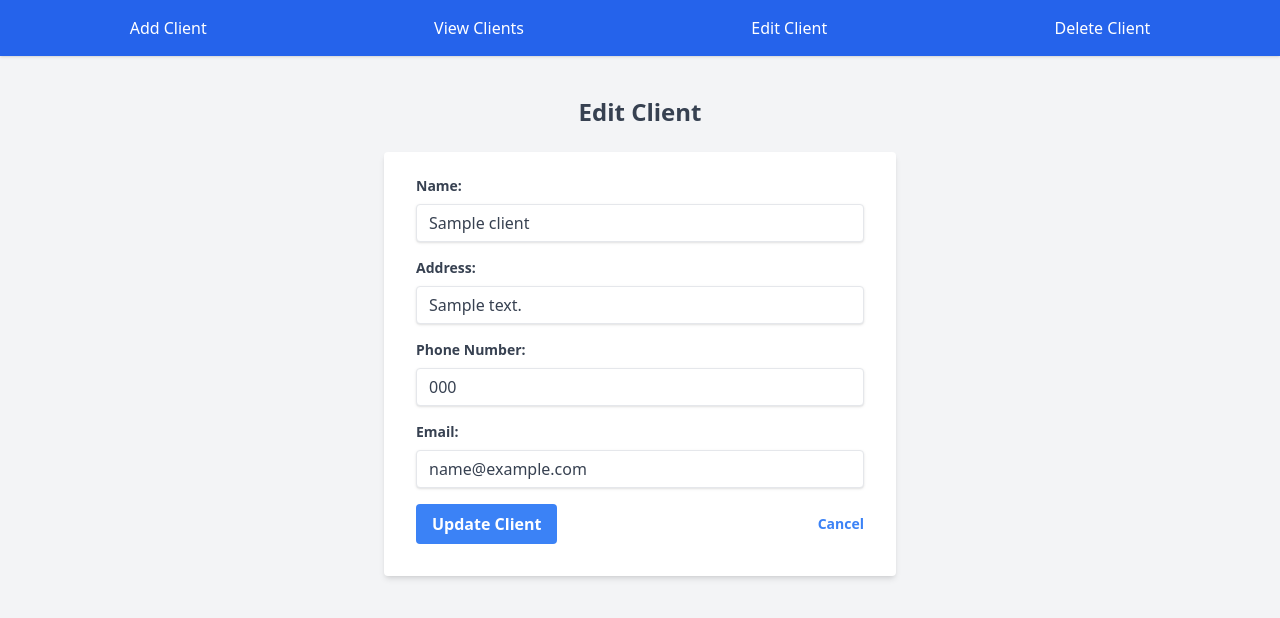
After one commit to ridachaanoun/gestion-de-location-de-voitures, a PHP site: page /edit_client.php?id=1 in a window 1280 px wide. The commit adds this page. Shown: the top 618 px of the page. Run offline with PHP 8.4, Linux system fonts and the light colour scheme; tables that the repository leaves empty or names only in its code hold one stand-in row (values such as "Sample post"); some libraries are stand-ins or nearby versions.

Commit message:
Implement edit client functionality with form

```diff
--- /dev/null
+++ b/edit_client.php
@@ -0,0 +1,100 @@
+<?php
+include 'db_connection.php'; // Include database connection
+
+// Check if 'id' is passed in the URL
+if (isset($_GET['id'])) {
+    $clientId = $_GET['id'];
+
+    // Fetch the client details from the database based on the provided id
+    $sql = "SELECT * FROM Clients WHERE id = $clientId";
+    $result = $conn->query($sql);
+
+    if ($result->num_rows > 0) {
+        // Get the client data
+        $client = $result->fetch_assoc();
+    } else {
+        echo "Client not found.";
+        exit;
+    }
+} else {
+    echo "Client ID is missing.";
+    exit;
+}
+
+// Update client details if the form is submitted
+if ($_SERVER['REQUEST_METHOD'] == 'POST') {
+    $name = $_POST['name'];
+    $address = $_POST['address'];
+    $phone_number = $_POST['phone_number'];
+    $email = $_POST['email'];
+
+    // Simple update query
+    $updateSql = "UPDATE Clients SET name = '$name', address = '$address', phone_number = '$phone_number', email = '$email' WHERE id = $clientId";
+
+    if ($conn->query($updateSql) === TRUE) {
+        echo "Client updated successfully!";
+        header("Location: view_clients.php"); // Redirect to the clients list page
+        exit;
+    } else {
+        echo "Error updating client: " . $conn->error;
+    }
+}
+
+$conn->close();
+?>
+
+<!DOCTYPE html>
+<html lang="en">
+<head>
+    <meta charset="UTF-8">
+    <meta name="viewport" content="width=device-width, initial-scale=1.0">
+    <title>Edit Client</title>
+    <script src="https://cdn.tailwindcss.com"></script>
+</head>
+<body class="bg-gray-100">
+
+    <!-- Navbar Section -->
+    <nav class="bg-blue-600 text-white p-4 shadow">
+        <ul class="flex justify-around">
+            <li><a href="add_client_form.php" class="hover:text-gray-200">Add Client</a></li>
+            <li><a href="view_clients.php" class="hover:text-gray-200">View Clients</a></li>
+            <li><a href="edit_client.php" class="hover:text-gray-200">Edit Client</a></li>
+            <li><a href="delete_client.php" class="hover:text-gray-200">Delete Client</a></li>
+        </ul>
+    </nav>
+
+    <!-- Edit Client Content -->
+    <div class="container mx-auto mt-10">
+        <h1 class="text-2xl font-bold text-gray-700 text-center mb-6">Edit Client</h1>
+
+        <!-- Client Edit Form -->
+        <form action="edit_client.php?id=<?php echo $clientId; ?>" method="POST" class="bg-white shadow-md rounded px-8 pt-6 pb-8 mb-4 max-w-lg mx-auto">
+            <div class="mb-4">
+                <label for="name" class="block text-gray-700 text-sm font-bold mb-2">Name:</label>
+                <input type="text" id="name" name="name" value="<?php echo $client['name']; ?>" required class="shadow appearance-none border rounded w-full py-2 px-3 text-gray-700 leading-tight focus:outline-none focus:shadow-outline">
+            </div>
+
+            <div class="mb-4">
+                <label for="address" class="block text-gray-700 text-sm font-bold mb-2">Address:</label>
+                <input type="text" id="address" name="address" value="<?php echo $client['address']; ?>" required class="shadow appearance-none border rounded w-full py-2 px-3 text-gray-700 leading-tight focus:outline-none focus:shadow-outline">
+            </div>
+
+            <div class="mb-4">
+                <label for="phone_number" class="block text-gray-700 text-sm font-bold mb-2">Phone Number:</label>
+                <input type="text" id="phone_number" name="phone_number" value="<?php echo $client['phone_number']; ?>" required class="shadow appearance-none border rounded w-full py-2 px-3 text-gray-700 leading-tight focus:outline-none focus:shadow-outline">
+            </div>
+
+            <div class="mb-4">
+                <label for="email" class="block text-gray-700 text-sm font-bold mb-2">Email:</label>
+                <input type="email" id="email" name="email" value="<?php echo $client['email']; ?>" required class="shadow appearance-none border rounded w-full py-2 px-3 text-gray-700 leading-tight focus:outline-none focus:shadow-outline">
+            </div>
+
+            <div class="flex items-center justify-between">
+                <button type="submit" class="bg-blue-500 hover:bg-blue-700 text-white font-bold py-2 px-4 rounded focus:outline-none focus:shadow-outline">Update Client</button>
+                <a href="view_clients.php" class="inline-block align-baseline font-bold text-sm text-blue-500 hover:text-blue-800">Cancel</a>
+            </div>
+        </form>
+    </div>
+
+</body>
+</html>
--- a/view_clients.php
+++ b/view_clients.php
@@ -47,6 +47,7 @@
                                 <td class='py-3 px-6 text-left'>{$row['phone_number']}</td>
                                 <td class='py-3 px-6 text-left'>{$row['email']}</td>
                                 <td class='py-3 px-6 text-center'>
+                                    <a href='edit_client.php?id={$row['id']}' class='bg-blue-500 text-white px-4 py-2 rounded hover:bg-blue-600 mr-2'>Edit</a>
                                     <button class='bg-red-500 text-white px-4 py-2 rounded hover:bg-red-600' onclick='showModal({$row['id']})'>Delete</button>
                                 </td>
                               </tr>";
```
